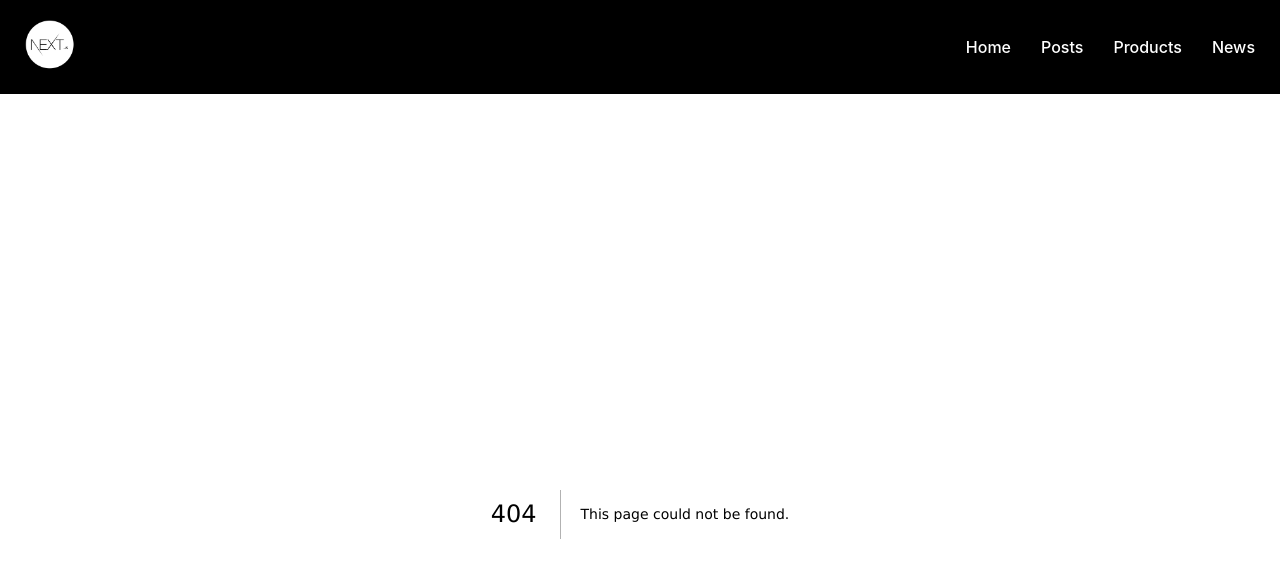
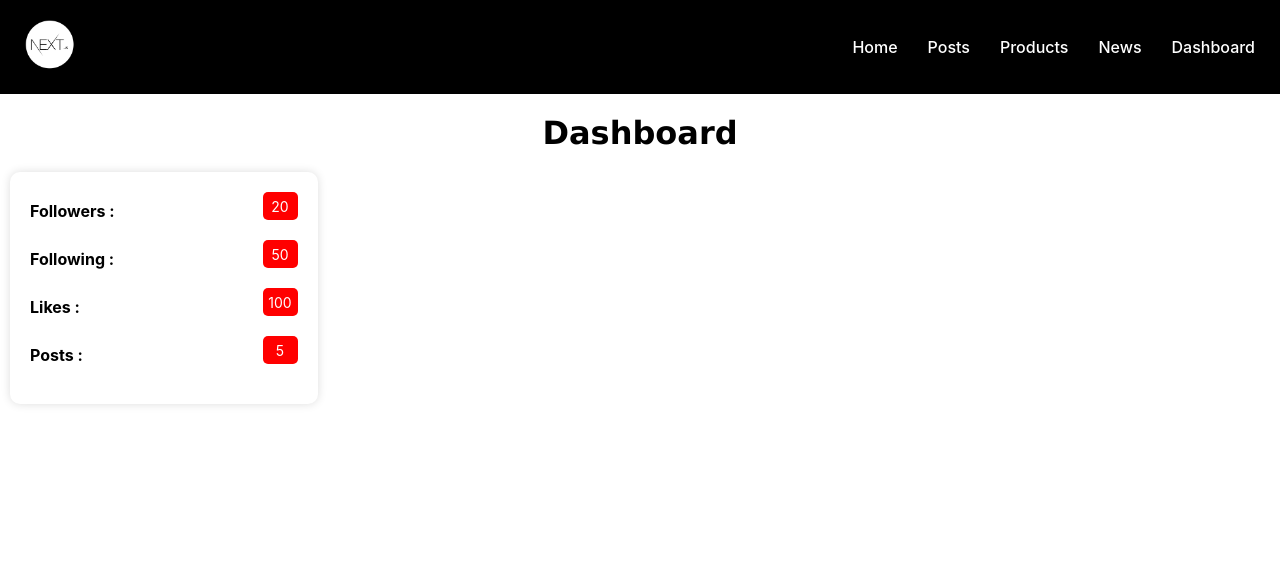
Before and after one commit to shivprajapat/NextJS-Beginning-to-Mastery, a Next.js app: page /dashboard in a window 1280 px wide. Before the commit this address had no page. Shown: the top 562 px of the page. Built offline with nearby package versions, Linux system fonts and the light colour scheme; data requests are answered from the project's data file.

Commit message:
Client side data fetching

```diff
--- a/components/Header.jsx
+++ b/components/Header.jsx
@@ -18,6 +18,10 @@ const Header = () => {
     {
       title: "News",
       path: "/news"
+    },
+    {
+      title: "Dashboard",
+      path: "/dashboard"
     }
   ]
   return (
--- a/db.json
+++ b/db.json
@@ -1,4 +1,10 @@
 {
+  "dashboard": {
+    "posts": 5,
+    "likes": 100,
+    "followers": 20,
+    "following": 50
+  },
   "products": [
     { "id": 1, "title": "Product 1", "price": 1000 },
     { "id": 2, "title": "Product 2", "price": 2000 },
--- /dev/null
+++ b/pages/dashboard.js
@@ -0,0 +1,47 @@
+import React, { useEffect, useState } from "react";
+
+const Dashboard = () => {
+  const [isLoading, setIsLoading] = useState(true);
+  const [dashboardData, setDashboardData] = useState(null);
+
+  useEffect(() => {
+    async function fetchDashboardData() {
+      const response = await fetch("http://localhost:4000/dashboard");
+      const data = await response.json();
+      setDashboardData(data);
+      setIsLoading(false);
+    }
+    fetchDashboardData();
+  }, []);
+  if (isLoading) {
+    return <h2>loading...</h2>;
+  }
+  console.log("dashboardData :>> ", dashboardData);
+  return (
+    <div>
+      <h1>Dashboard</h1>
+      <aside>
+        <article>
+            <div className="flex-space">
+              <b>Followers :</b>
+              <button className="red">{dashboardData.followers}</button>
+            </div>
+            <div className="flex-space">
+              <b>Following :</b>
+              <button className="red">{dashboardData.following}</button>
+            </div>
+            <div className="flex-space">
+              <b>Likes :</b>
+              <button className="red">{dashboardData.likes}</button>
+            </div>
+            <div className="flex-space">
+              <b>Posts :</b>
+              <button className="red">{dashboardData.posts}</button>
+            </div>
+        </article>
+      </aside>
+    </div>
+  );
+};
+
+export default Dashboard;
--- a/pages/news/index.js
+++ b/pages/news/index.js
@@ -29,7 +29,7 @@ const NewsArticleList = ({ articles }) => {
 export default NewsArticleList;
 
 export async function getServerSideProps() {
-  // console.log("Pre-rendering NewsArticleList");
+  console.log("Pre-rendering NewsArticleList");
 
   const response = await fetch("http://localhost:4000/news");
   const data = await response.json();
--- a/styles/globals.css
+++ b/styles/globals.css
@@ -66,7 +66,7 @@ header {
   background-color: #000;
   padding: 20px 15px;
 }
-
+header nav{margin: 0;}
 header nav,
 main {
   max-width: min(100% - 20px, 1440px);
@@ -148,4 +148,5 @@ article p {
   align-items: center;
   justify-content: space-between;
   margin-bottom: 10px;
+  flex-wrap: wrap;
 }
```
